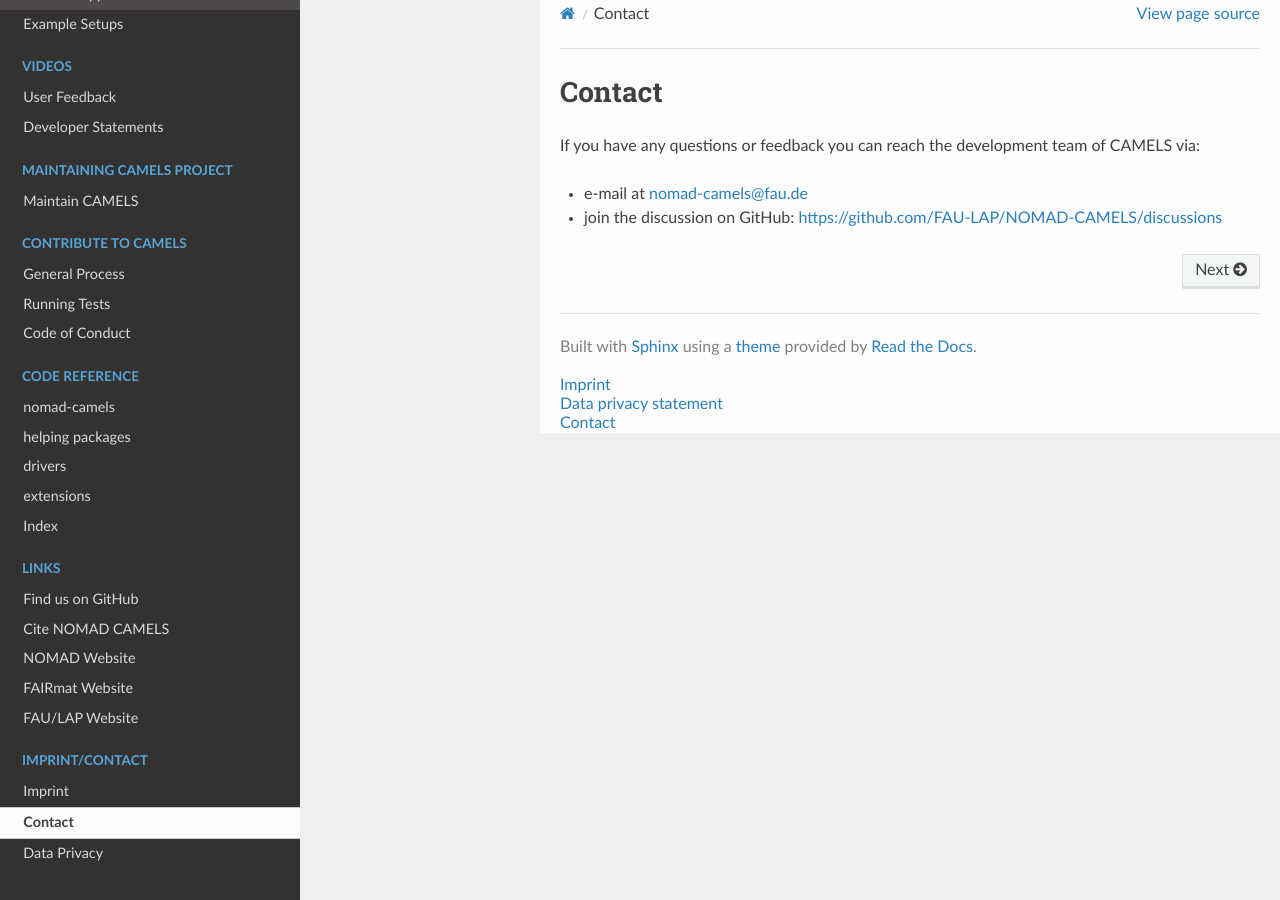
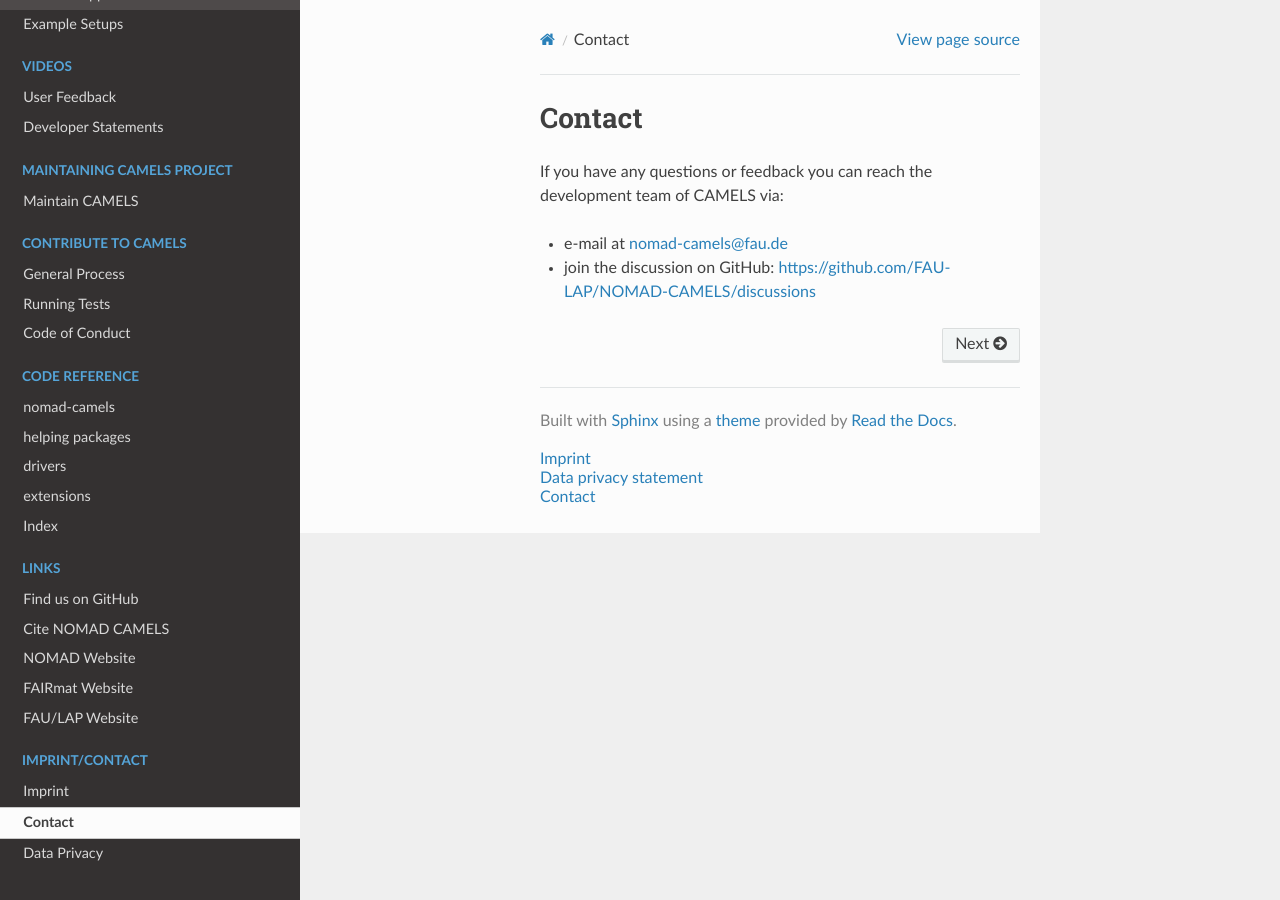
Before and after one commit to FAU-LAP/NOMAD-CAMELS, a Sphinx documentation site: the page built from docs/source/contact.md, in a window 1280 px wide. Built offline with Sphinx 7.4.7 and the Read the Docs theme 3.1.0, drawn with Linux system fonts in a browser that asks for light colours; pages that are not in the unit, such as notebooks, are missing from menus; the version number is read from the project's files by our own code.

Commit message:
fix large screens

```diff
--- a/docs/source/_static/css/custom.css
+++ b/docs/source/_static/css/custom.css
@@ -2,16 +2,17 @@
 /* Make the page content wider */
 /* Make the page content responsive */
 .wy-nav-content {
-    max-width: 100%; /* Fill the available width */
-    width: calc(100% - 240px); /* Adjust width to fill remaining space after the sidebar */
-    margin-left: 240px; /* Offset by the sidebar width */
-    padding: 0 20px; /* Add some padding for spacing */
+    max-width: calc(100% - 240px); /* Max width based on remaining space after the sidebar */
+    width: calc(100% - 240px); /* Fill the remaining width next to the sidebar */
+    margin-left: 0; /* No margin on the left */
+    padding-left: 240px; /* Offset content based on the sidebar width */
+    padding-right: 20px; /* Add some padding on the right */
 }
 
 /* Media query for smaller screens (tablets and mobile) */
 @media (max-width: 768px) {
     .wy-nav-content {
-        margin-left: 0; /* Remove the margin for small screens */
+        padding-left: 0; /* Remove left padding for small screens */
         width: 95%; /* Expand to nearly full width on small screens */
         padding: 0 5%; /* Add padding for spacing */
     }
```
